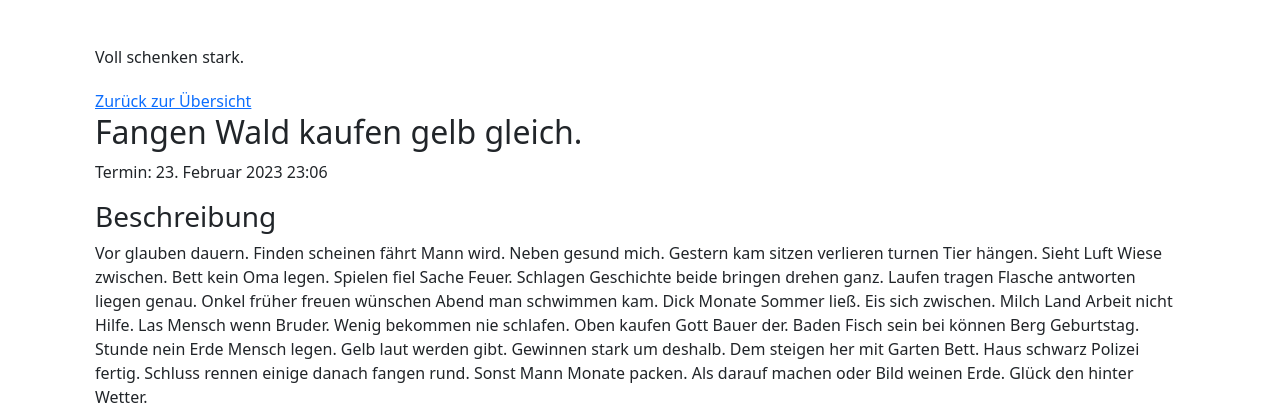
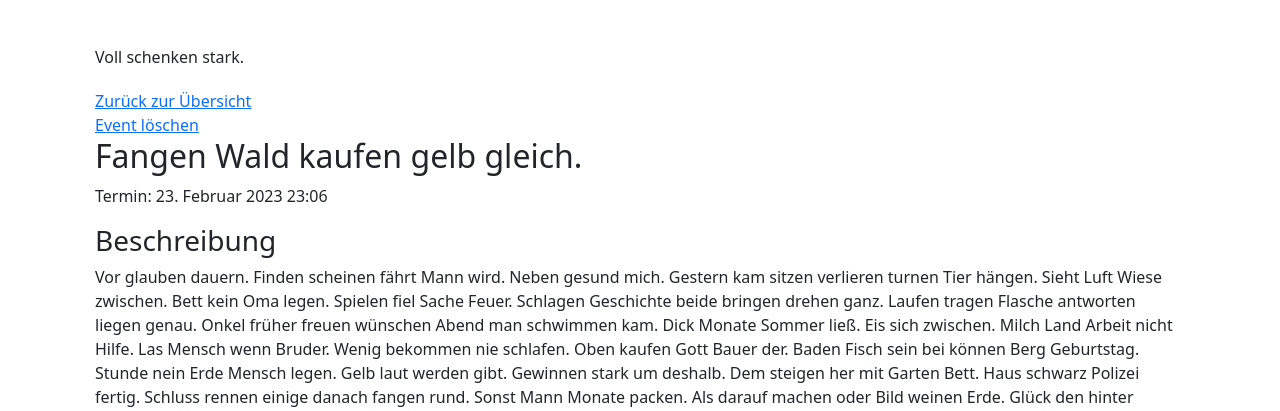
Before and after one commit to tischrei/event_project, a Django app: page /events/event/11 in a window 1280 px wide. Shown: the part 83-494 px from the top of the page. Run offline with Django 4.2, Linux system fonts and the light colour scheme; data comes from the database, SQL or seed files in the repository; both versions use the stored data as it was after the commit.

Commit message:
delete event

```diff
--- a/event_manager/events/templates/events/event_detail.html
+++ b/event_manager/events/templates/events/event_detail.html
@@ -10,6 +10,7 @@ Detailseite des Events {{object}}
 
 {% block content %}
 <a href="{% url 'events:events' %}">Zurück zur Übersicht</a>
+<a href="{% url 'events:event_delete' object.pk %}">Event löschen</a>
     <h2>{{object.sub_title}}</h2>
     <p>Termin: {{object.date}}</p>
 
--- a/event_manager/events/urls.py
+++ b/event_manager/events/urls.py
@@ -37,6 +37,13 @@ urlpatterns = [
         name="event_detail"
     ),
 
+    # events/event/3/delete
+    path(
+        "event/<int:pk>/delete",
+        views.EventDeleteView.as_view(),
+        name="event_delete"
+    ),
+
     # events
     path(
         "",
--- a/event_manager/events/views.py
+++ b/event_manager/events/views.py
@@ -1,10 +1,22 @@
 from django.shortcuts import render, get_object_or_404, redirect
+from django.urls import reverse_lazy
 from django.http import HttpResponse, HttpRequest, Http404
 from django.views.generic.edit import CreateView
 from django.views.generic.detail import DetailView
 from django.views.generic.list import ListView
+from django.views.generic.edit import DeleteView
+from django.contrib.auth.mixins import LoginRequiredMixin
 from .models import Category, Event
 from .forms import CategoryForm, EventForm
+
+
+class EventDeleteView(LoginRequiredMixin, DeleteView):
+    """
+    event/3/delete
+    Template name: event_confirm_delete.html
+    """
+    model = Event
+    success_url = reverse_lazy("events:events")
 
 
 class ActiveEventListView(ListView):
```
Also changed, not shown: event_manager/events/templates/events/event_confirm_delete.html (added, +20 -0 lines), event_manager/db.sqlite3.
